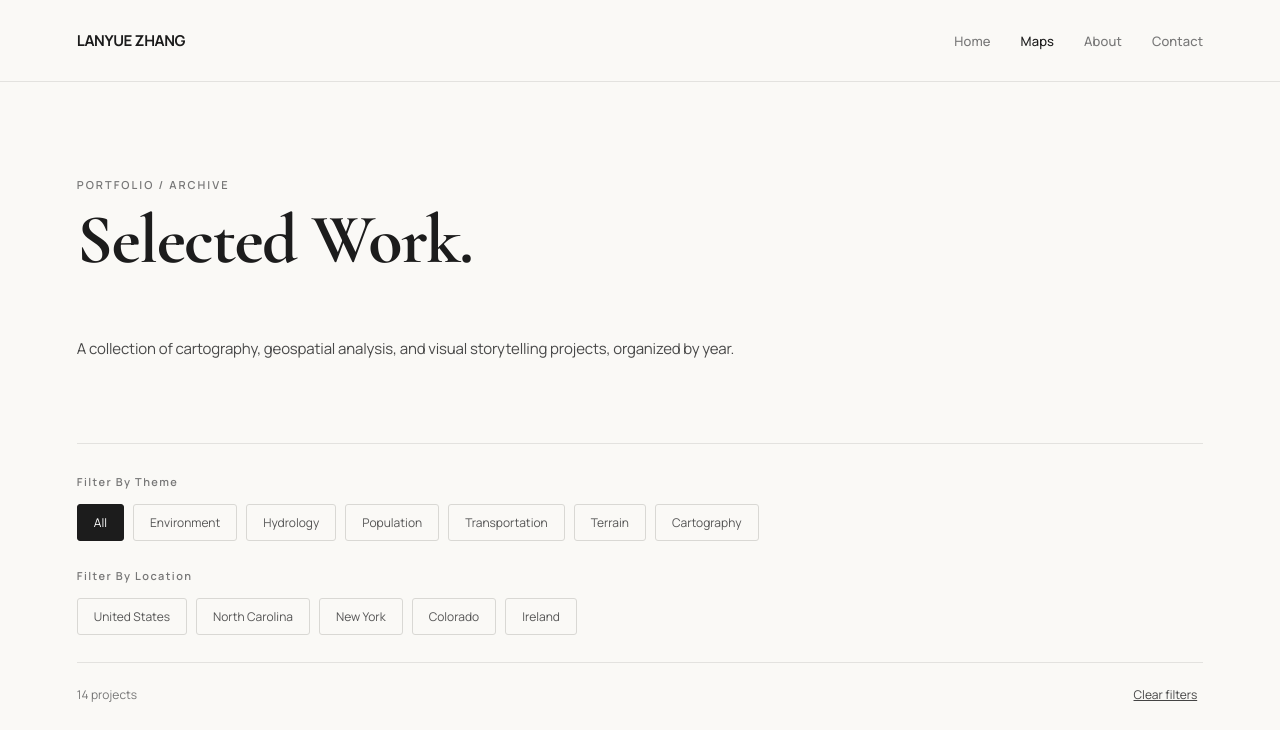
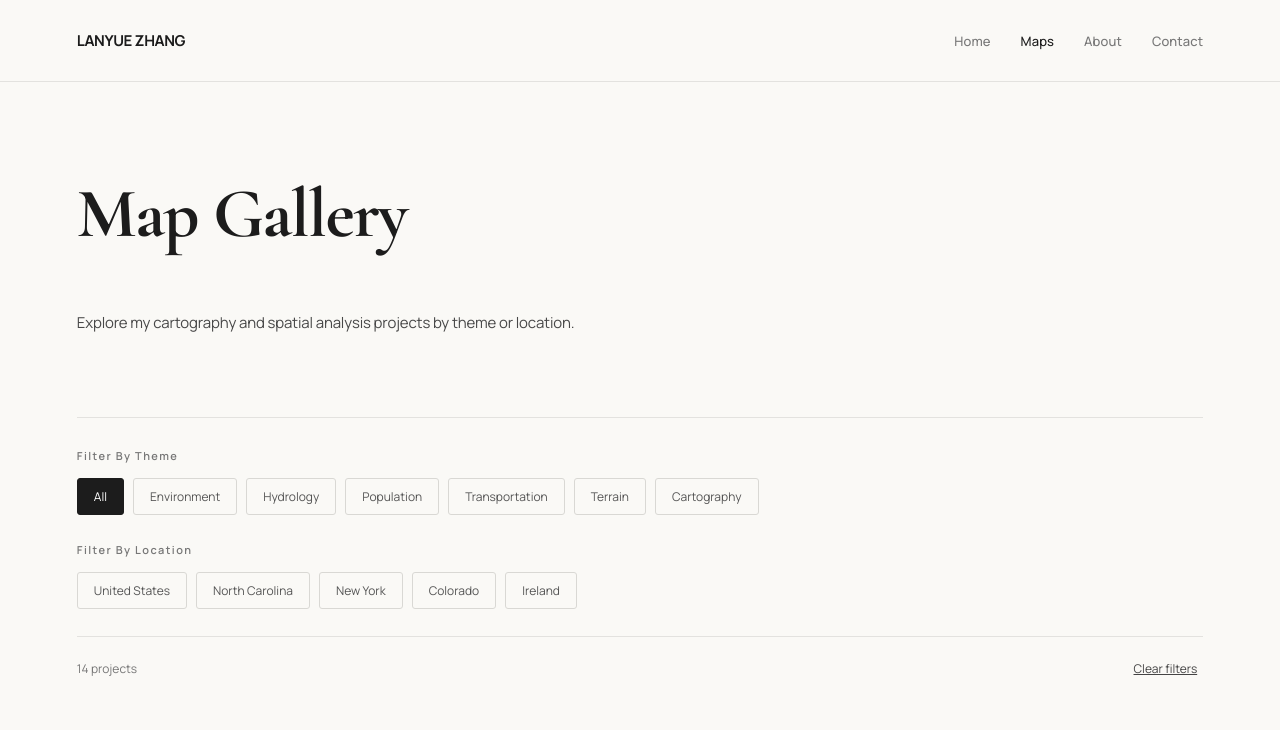
Before and after one commit to Lanyue1206/lanyue1206.github.io, a plain HTML site: page work.html in a window 1280 px wide. Shown: the top 730 px of the page. Drawn offline with nearby package versions, Linux system fonts and the light colour scheme.

Commit message:
Rename Selected Work to Map Gallery

```diff
--- a/work.html
+++ b/work.html
@@ -5,7 +5,7 @@
   <meta charset="UTF-8">
   <meta name="viewport" content="width=device-width, initial-scale=1">
   <meta name="description" content="Selected GIS and cartography projects by Lanyue Zhang.">
-  <title>Work — Lanyue Zhang</title>
+  <title>Map Gallery — Lanyue Zhang</title>
   <link rel="stylesheet" href="style.css">
 </head>
 <body>
@@ -25,11 +25,9 @@
 
 <main>
   <section class="page-intro container">
-    <p class="eyebrow">Portfolio / Archive</p>
-    <h1 class="section-title">Selected Work.</h1>
+    <h1 class="section-title">Map Gallery</h1>
     <p class="body-text">
-      A collection of cartography, geospatial analysis,
-      and visual storytelling projects, organized by year.
+      Explore my cartography and spatial analysis projects by theme or location.
     </p>
   </section>
 
```
